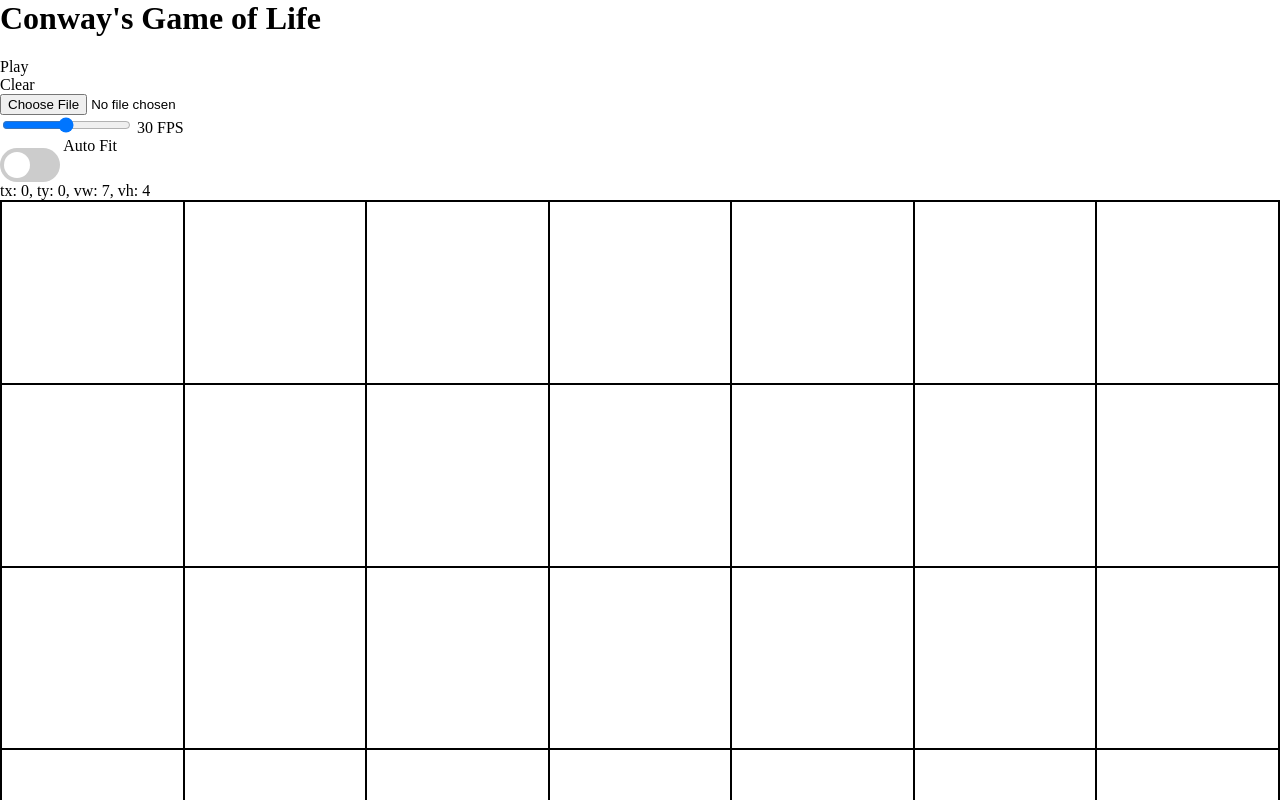
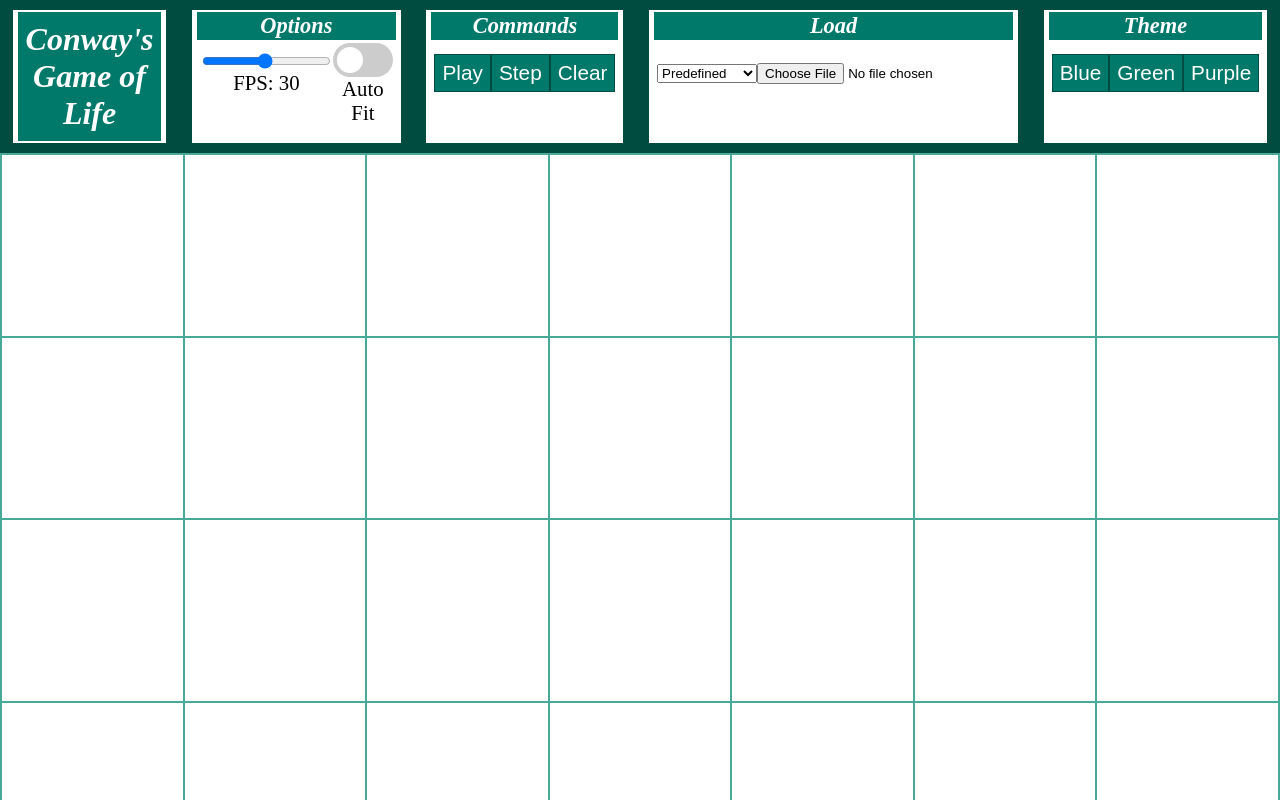
Before and after one commit to fedem96/GameOfLife, a plain HTML site: page index.html in a window 1280 px wide. Drawn offline with Linux system fonts and the light colour scheme.

Commit message:
better CSS; themes

```diff
--- a/index.html
+++ b/index.html
@@ -12,24 +12,77 @@
         <div id="app">
 
             <header>
-                <h1>{{ header }}</h1>
+                <h1></h1>
             </header>
             <nav>
-                <div v-on:click=playPauseClick> {{labBtnPlayPause}} </div>
-                <div v-on:click=clearClick> Clear </div>
-                <input type="file" @change="loadFile($event)">
-                <div class="slidercontainer">
-                    <input type="range" min="1" max="60" class="slider" id="sliderFPS" v-model=fps>
-                    <label for="sliderFPS">{{fps}} FPS</label>
+                <div class="box">
+                    <div class="box-bigtitle">Conway's <br> Game of Life</div>
                 </div>
-                <div class="switch">
-                    <input id="toggleAutoFit" type="checkbox" v-model=board.autoFit v-on:change=board.autoFitChanged()>
-                    <span class="toggle round"></span>
+
+                <div class="box">
+                    <div class="box-title">Options</div>
+                    <div class="box-items">
+                        <div class="box-item slidercontainer">
+                            <input type="range" min="1" max="60" class="slider" id="sliderFPS" v-model=fps><br>
+                            <label for="sliderFPS">FPS: {{fps}}</label>
+                        </div>
+                        <div class="box-item">
+                            <label class="switch">
+                                <input type="checkbox"><!-- v-model=board.autoFit v-on:change=board.autoFitChanged()-->
+                                <span class="toggle round"></span>
+                            </label>
+                            <br>
+                            <label for="toggleAutoFit">Auto Fit</label>
+                        </div>
+                    </div>
+
                 </div>
-                <label for="toggleAutoFit">Auto Fit</label>
+
+                <div class="box">
+                    <div class="box-title">Commands</div>
+
+                    <div class="box-items">
+                        <div class="box-item"> <button v-on:click=playPauseClick>{{labBtnPlayPause}}</button> </div>
+                        <div class="box-item"> <button v-on:click=board.step()>Step</button> </div>
+                        <div class="box-item"> <button v-on:click=clearClick>Clear</button> </div>
+                    </div>
+                </div>
+
+                <div class="box">
+                    <div class="box-title">Load</div>
+                    <div class="box-items">
+                        <div class="box-item">
+                            <select class="select-css">
+                                <option>Predefined</option>
+                                <option>cross2</option>
+                                <option>scholar</option>
+                                <option>switchengine</option>
+                            </select>
+                        </div>
+                        <div class="box-item">
+                            <input type="file" @change="loadFile($event)">
+                        </div>
+                    </div>
+                </div>
+
+                <div class="box">
+                    <div class="box-title">Theme</div>
+                    <div class="box-items">
+                        <div class="box-item">
+                            <button v-on:click=setTheme("Blue")>Blue</button>
+                        </div>
+                        <div class="box-item">
+                            <button v-on:click=setTheme("Green")>Green</button>
+                        </div>
+                        <div class="box-item">
+                            <button v-on:click=setTheme("Purple")>Purple</button>
+                        </div>
+                    <div>
+                </div>
             </nav>
-            tx: {{ board.topLeftCornerX }}, ty: {{ board.topLeftCornerY }}, vw: {{ board.visibleWidth }}, vh: {{ board.visibleHeight }}
-            <div id="info"></div>
+
+            <!--tx: {{ board.topLeftCornerX }}, ty: {{ board.topLeftCornerY }}, vw: {{ board.visibleWidth }}, vh: {{ board.visibleHeight }}
+            <div id="info"></div-->
 
             <div id="gridContainer">
                 <table id="grid" onwheel="app.handleWheel(event)">
--- a/main.js
+++ b/main.js
@@ -283,8 +283,9 @@ var app = new Vue({
             let runLength = 1;
             let r = 0; let c = 0;
             while (rle !== ""){
-                const regex = /[o,b,!,$]/;
-                let nextNonNumber = rle.search(regex);
+                const symbolRegex = /[o,b,!,$]/;
+                const numberRegex = /[0-9]+/;
+                let nextNonNumber = rle.search(symbolRegex);
                 let token;
                 if (nextNonNumber === 0){
                     token = rle[0];
@@ -293,6 +294,10 @@ var app = new Vue({
                     token = rle.substr(0, nextNonNumber);
                     rle = rle.substr(nextNonNumber);
                 }
+
+                if(token.search(symbolRegex) == -1 && token.search(numberRegex) == -1)
+                    continue;
+
                 switch(token){
                     case 'b':
                         console.assert(runLength > 0);
@@ -316,7 +321,7 @@ var app = new Vue({
                         runLength = 1;
                         break;
                     default:
-                        console.assert(token.match(/[0-9]+/));
+                        console.assert(token.match(numberRegex));
                         // token is an integer
                         runLength = parseInt(token);
                 }
@@ -437,6 +442,27 @@ var app = new Vue({
             this.board._updateVisibleGrid();
         },
 
+        setTheme(theme){
+            let root = document.documentElement;
+            switch(theme){
+                case "Blue":
+                    root.style.setProperty('--dark-color', "#001970");
+                    root.style.setProperty('--main-color', "#303f9f");
+                    root.style.setProperty('--light-color', "#666ad1");
+                    break;
+                case "Green":
+                    root.style.setProperty('--dark-color', "#004c40");
+                    root.style.setProperty('--main-color', "#00796b");
+                    root.style.setProperty('--light-color', "#48a999");
+                    break;
+                case "Purple":
+                    root.style.setProperty('--dark-color', "#7b1fa2");
+                    root.style.setProperty('--main-color', "#ae52d4");
+                    root.style.setProperty('--light-color', "#d05ce3");
+                    break;
+            }
+
+        }
 
     },
 });
@@ -510,7 +536,6 @@ class GridController{
         this.lastY = this.mouseY;
 
         let gridRect = this.grid.getBoundingClientRect();
-        console.log(gridRect);
         let cellWidth = document.querySelector(".dead").clientWidth;
 
         let topSpace = gridRect.top - document.getElementById("gridContainer").getBoundingClientRect().top;
--- a/style.css
+++ b/style.css
@@ -1,3 +1,24 @@
+/* Blue theme */
+/* :root {
+    --dark-color: #001970;
+    --main-color: #303f9f;
+    --light-color: #666ad1;
+} */
+
+/* Green theme*/
+:root {
+    --dark-color: #004c40;
+    --main-color: #00796b;
+    --light-color: #48a999;
+}
+
+/* Purple theme */
+/* :root {
+    --dark-color: #7b1fa2;
+    --main-color: #ae52d4;
+    --light-color: #d05ce3;
+} */
+
 html, body {
     margin: 0; height: 100%; overflow: hidden;
 }
@@ -11,8 +32,71 @@ html, body {
     /* border: solid black 10px; */
 }
 
+/* nav */
+nav {
+    background-color: var(--dark-color);
+    text-align: center;
+
+    display: -ms-flex; display: -webkit-flex; display: flex;
+}
+
+nav .box{
+    background-color: white;
+    /* border: solid red 1px; */
+
+    display: inline-block;
+    margin: 10px 1%;
+    padding: 2px 5px;
+    flex:1;
+}
+
+nav .box-title, nav .box-bigtitle {
+    background-color: var(--main-color);
+    color: white;
+    /* border: solid red 1px; */
+    font-weight: bold;
+    font-style: italic;
+}
+
+nav .box-bigtitle {
+    font-size: 2em;
+    padding: 9px 0px;
+}
+
+nav .box-title {
+    font-size: 1.4em;
+    padding: 1px 0px;
+}
+
+nav .box-items {
+    /* background-color: blue; */
+    /* border: solid red 1px; */
+    display: -ms-flex; display: -webkit-flex; display: flex;
+    height: 60px;
+    font-size: 1.3em;
+    padding: 3px;
+}
+
+nav button {
+    font-size: 1em;
+    background-color: var(--main-color);
+    color: white;
+    border: ridge var(--dark-color) 1px;
+    padding: 6px 7px;
+}
+
+nav .box-item {
+    /* background-color: orange; */
+    /* border: solid red 1px; */
+
+    display: inline-block;
+    flex:1;
+    margin: auto;
+}
+
+/* grid */
 #grid {
-    border: solid black 1px;
+    border: solid var(--light-color) 1px;
     padding: 0px;
     width: 100%;
     position: absolute;
@@ -24,24 +108,20 @@ html, body {
 }
 
 .alive {
-    background-color: black;
-    border: ridge gray 1px;
+    background-color: var(--dark-color);
+    border: ridge var(--main-color) 1px;
 }
 
 .dead {
     background-color: white;
-    border: ridge black 1px;
+    border: ridge var(--light-color) 1px;
 }
-
-/* .alive, .dead {
-} */
 
 .void {
     margin-top: 100%;
 }
 
 
-/* The switch - the box around the toggle */
 .switch {
     position: relative;
     display: inline-block;
@@ -49,14 +129,12 @@ html, body {
     height: 34px;
 }
 
-/* Hide default HTML checkbox */
 .switch input {
     opacity: 0;
     width: 0;
     height: 0;
 }
 
-/* The toggle */
 .toggle {
     position: absolute;
     cursor: pointer;
@@ -82,11 +160,11 @@ transition: .4s;
 }
 
 input:checked + .toggle {
-background-color: #2196F3;
+    background-color: var(--light-color);
 }
 
 input:focus + .toggle {
-box-shadow: 0 0 1px #2196F3;
+    box-shadow: 0 0 1px var(--light-color);
 }
 
 input:checked + .toggle:before {
@@ -95,7 +173,6 @@ input:checked + .toggle:before {
     transform: translateX(26px);
 }
 
-/* Rounded toggles */
 .toggle.round {
     border-radius: 34px;
 }
```
Lines whose indentation alone changed are shown as unchanged.
